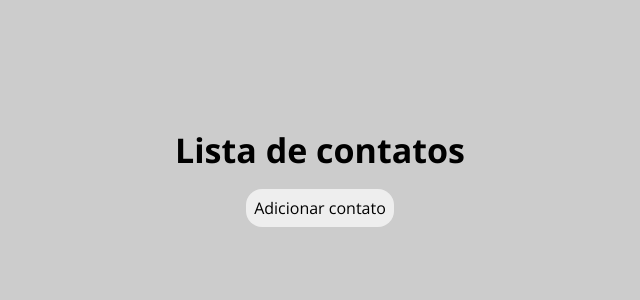
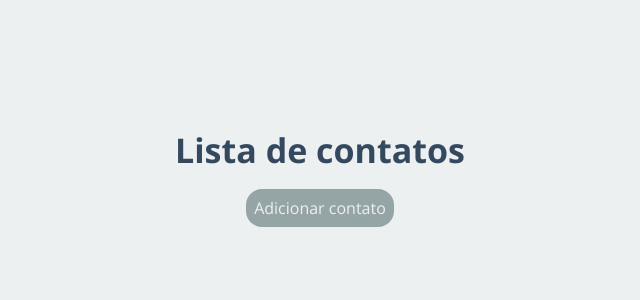
Before and after one commit to MorettiLeonardo/contact-list-react, a React (Create React App) app: page / in a window 1280 px wide. Shown: the top 300 px of the page, without its empty margins (320-960 px from the left). Built offline with nearby package versions, Linux system fonts and the light colour scheme.

Commit message:
style: estilizando componentes

```diff
--- a/src/components/ButtonRegister/styles.ts
+++ b/src/components/ButtonRegister/styles.ts
@@ -7,6 +7,6 @@ export const LinkStyled = styled.button`
   text-decoration: none;
   cursor: pointer;
   font-size: 16px;
-  background-color: #eee;
-  color: #000;
+  background-color: #95a5a6;
+  color: #ecf0f1;
 `
--- a/src/components/Contact/styles.ts
+++ b/src/components/Contact/styles.ts
@@ -4,7 +4,7 @@ export const Card = styled.div`
   padding: 24px;
   display: flex;
   margin: 0 auto;
-  border: 1px solid black;
+  border: 1px solid #95a5a6;
   margin-top: 16px;
   max-width: 500px;
 `
--- a/src/components/Title/styles.ts
+++ b/src/components/Title/styles.ts
@@ -3,4 +3,5 @@ import styled from 'styled-components'
 export const MainTitle = styled.h1`
   font-size: 34px;
   margin: 16px 0;
+  color: #34495e;
 `
--- a/src/containers/RegisterContact/styles.ts
+++ b/src/containers/RegisterContact/styles.ts
@@ -13,9 +13,13 @@ export const FormContact = styled.form`
     padding: 8px;
     margin-bottom: 8px;
     width: 300px;
+    border-radius: 1rem;
   }
 
   button {
     width: 300px;
+    background-color: #95a5a6;
+    color: #ecf0f1;
+    border-radius: 1rem;
   }
 `
--- a/src/styles/style.ts
+++ b/src/styles/style.ts
@@ -2,10 +2,9 @@ import styled, { createGlobalStyle } from 'styled-components'
 
 const GlobalStyle = createGlobalStyle`
   body {
-    background-color: #ccc;
+    background-color: #ecf0f1;
   }
-
-  * {
+* {
     margin: 0;
     padding: 0;
     box-sizing: border-box;
@@ -28,6 +27,9 @@ export const GenericButton = styled.button`
   padding: 8px;
   margin-bottom: 8px;
   border: none;
+  background-color: #95a5a6;
+  color: #ecf0f1;
+  border-radius: 1rem;
 `
 
 export default GlobalStyle
```
